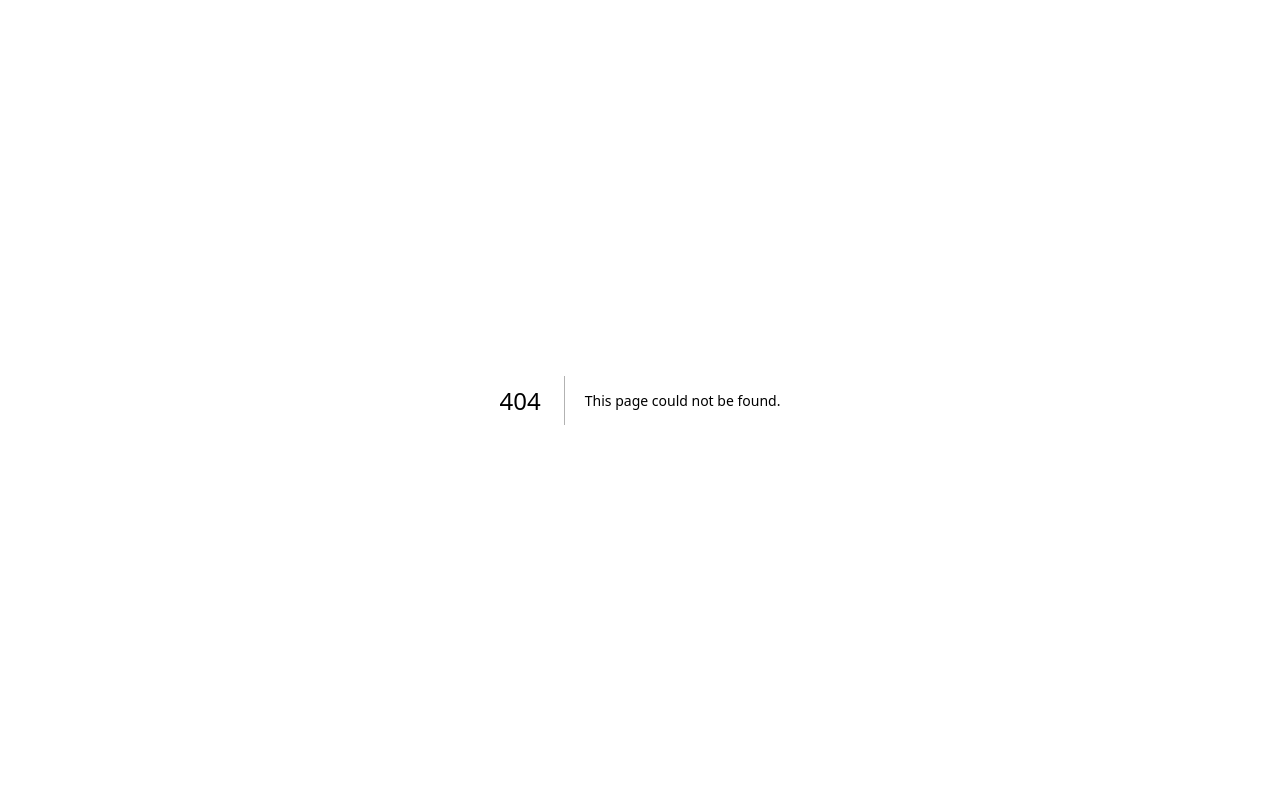
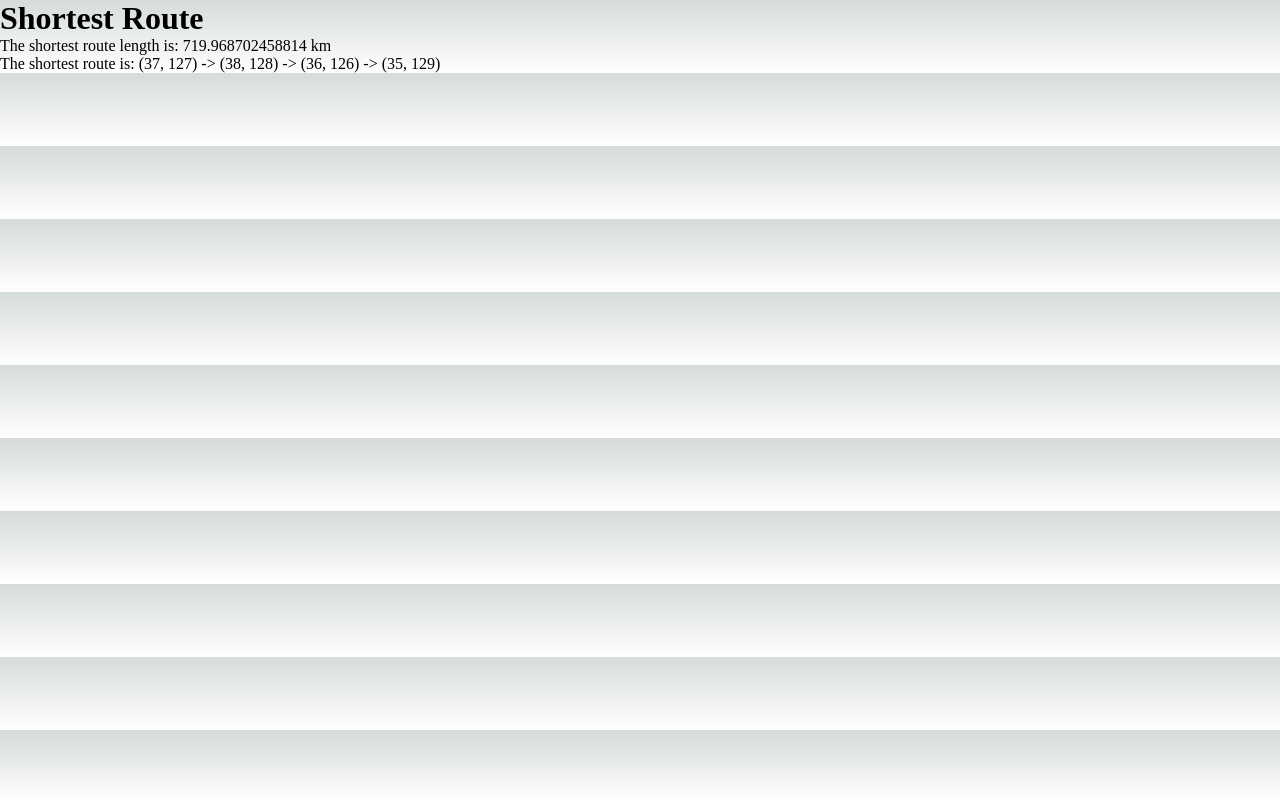
Before and after one commit to leave-assistant/TourMate, a Next.js app: page /ai_course/RouteCalculatorScreen in a window 1280 px wide. Before the commit this address had no page. Built offline with nearby package versions, Linux system fonts and the light colour scheme.

Commit message:
경로계산기능 추가(미완성)

```diff
--- /dev/null
+++ b/src/pages/ai_course/RouteCalculator.tsx
@@ -0,0 +1,73 @@
+
+export type Point = {
+    lat: number;
+    lon: number;
+  };
+
+  function calculateDistance(point1: Point, point2: Point) {
+    const R = 6371; // 지구의 반지름 (km)
+    const dLat = deg2rad(point2.lat - point1.lat);
+    const dLon = deg2rad(point2.lon - point1.lon);
+    const a =
+      Math.sin(dLat / 2) * Math.sin(dLat / 2) +
+      Math.cos(deg2rad(point1.lat)) * Math.cos(deg2rad(point2.lat)) *
+      Math.sin(dLon / 2) * Math.sin(dLon / 2);
+    const c = 2 * Math.atan2(Math.sqrt(a), Math.sqrt(1 - a));
+    const d = R * c; // 거리 (km)
+    return d;
+  }
+
+  function deg2rad(deg: number) {
+    return deg * (Math.PI / 180);
+  }
+  const shortestRoute = (
+    points: Point[],
+    currentPoint: Point,
+    visited: boolean[],
+    currentLength: number,
+    path: Point[]
+  ): { length: number, path: Point[] } => {
+    const n = points.length;
+    let minLength = Infinity;
+    let shortestPath: Point[] = [];
+
+    for (let i = 0; i < n; i++) {
+      if (!visited[i]) {
+        visited[i] = true;
+        const distance = calculateDistance(currentPoint, points[i]);
+        const newPath = [...path, points[i]];
+        const result = shortestRoute(points, points[i], visited, currentLength + distance, newPath);
+        if (result.length < minLength) {
+          minLength = result.length;
+          shortestPath = result.path;
+        }
+        visited[i] = false;
+      }
+    }
+
+    return minLength === Infinity ? { length: currentLength, path } : { length: minLength, path: shortestPath };
+  };
+
+  export const RouteCalculator = (points: Point[]) => {
+    const visited = new Array(points.length).fill(false);
+
+    // 출발지와 도착지를 제외한 나머지 지점들에 대해 방문 여부를 false로 설정
+    for (let i = 1; i < points.length - 1; i++) {
+      visited[i] = false;
+    }
+
+    // 출발지와 도착지는 방문했다고 표시
+    visited[0] = true;
+    visited[points.length - 1] = true;
+
+    const result = shortestRoute(points, points[0], visited, 0, [points[0]]);
+
+    // 도착지를 경로에 추가
+    result.path.push(points[points.length - 1]);
+    result.length += calculateDistance(result.path[result.path.length - 2], points[points.length - 1]);
+
+    console.log("The shortest route length is: ", result.length);
+    console.log("The shortest route is: ", result.path);
+
+    return result;
+  };
--- /dev/null
+++ b/src/pages/ai_course/RouteCalculatorScreen.tsx
@@ -0,0 +1,36 @@
+import React, { useEffect, useState } from 'react';
+import { RouteCalculator, Point } from './RouteCalculator';
+
+const RouteCalculatorScreen = () => {
+  const [shortestPath, setShortestPath] = useState<{ length: number, path: Point[] } | null>(null);
+
+  useEffect(() => {
+    const startPoint: Point = { lat: 37, lon: 127 };  // 출발지의 좌표 (위도, 경도)
+    const endPoint: Point = { lat: 35, lon: 129 };  // 도착지의 좌표 (위도, 경도)
+    const waypoints: Point[] = [  // 경유지
+      { lat: 38, lon: 128 },
+      { lat: 36, lon: 126 },
+      // 필요한 만큼 좌표를 추가0
+    ];
+
+    const points = [startPoint, ...waypoints, endPoint];
+    const result = RouteCalculator(points);
+    setShortestPath(result);
+  }, []);
+
+  return (
+    <div>
+      <h1>Shortest Route</h1>
+      {shortestPath !== null ? (
+        <div>
+          <p>The shortest route length is: {shortestPath.length} km</p>
+          <p>The shortest route is: {shortestPath.path.map(point => `(${point.lat}, ${point.lon})`).join(' -> ')}</p>
+        </div>
+      ) : (
+        <p>Calculating...</p>
+      )}
+    </div>
+  );
+};
+
+export default RouteCalculatorScreen;
```
